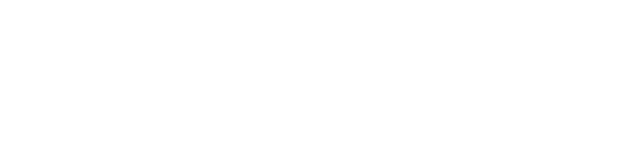
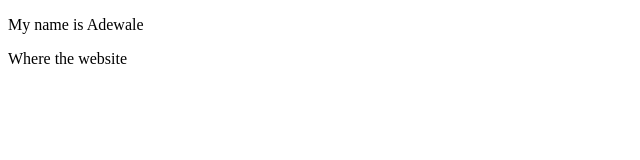
Before and after one commit to walincon/default-api, a plain HTML site: page index.html in a window 1280 px wide. Shown: the whole page, without its empty margins (0-640 px from the left). Drawn offline with Linux system fonts and the light colour scheme.

Commit message:
Added code.html

```diff
--- a/index.html
+++ b/index.html
@@ -6,6 +6,7 @@
     <title>Document</title>
 </head>
 <body>
-
+    <p>My name is Adewale </p>
+    <p> Where the website </p>
 </body>
 </html>
```
